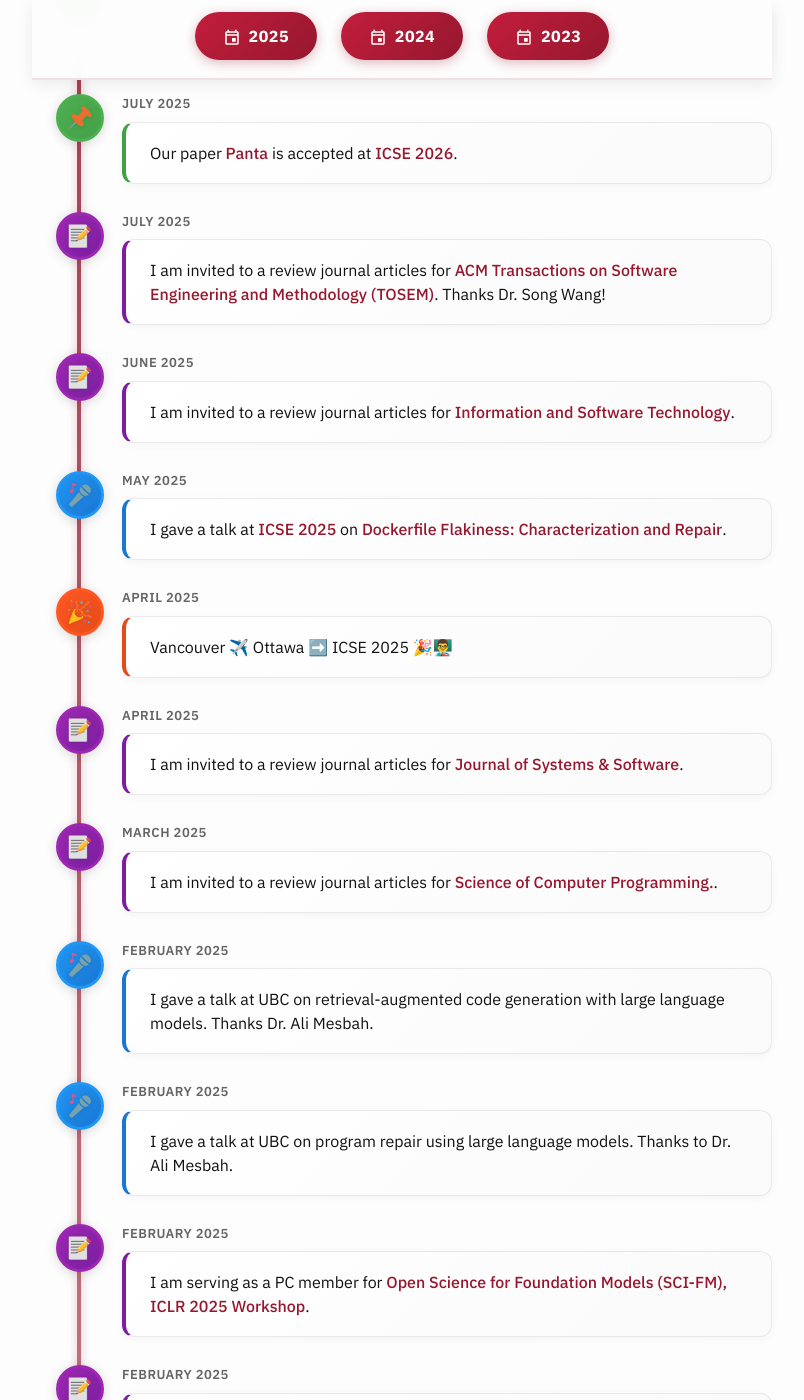
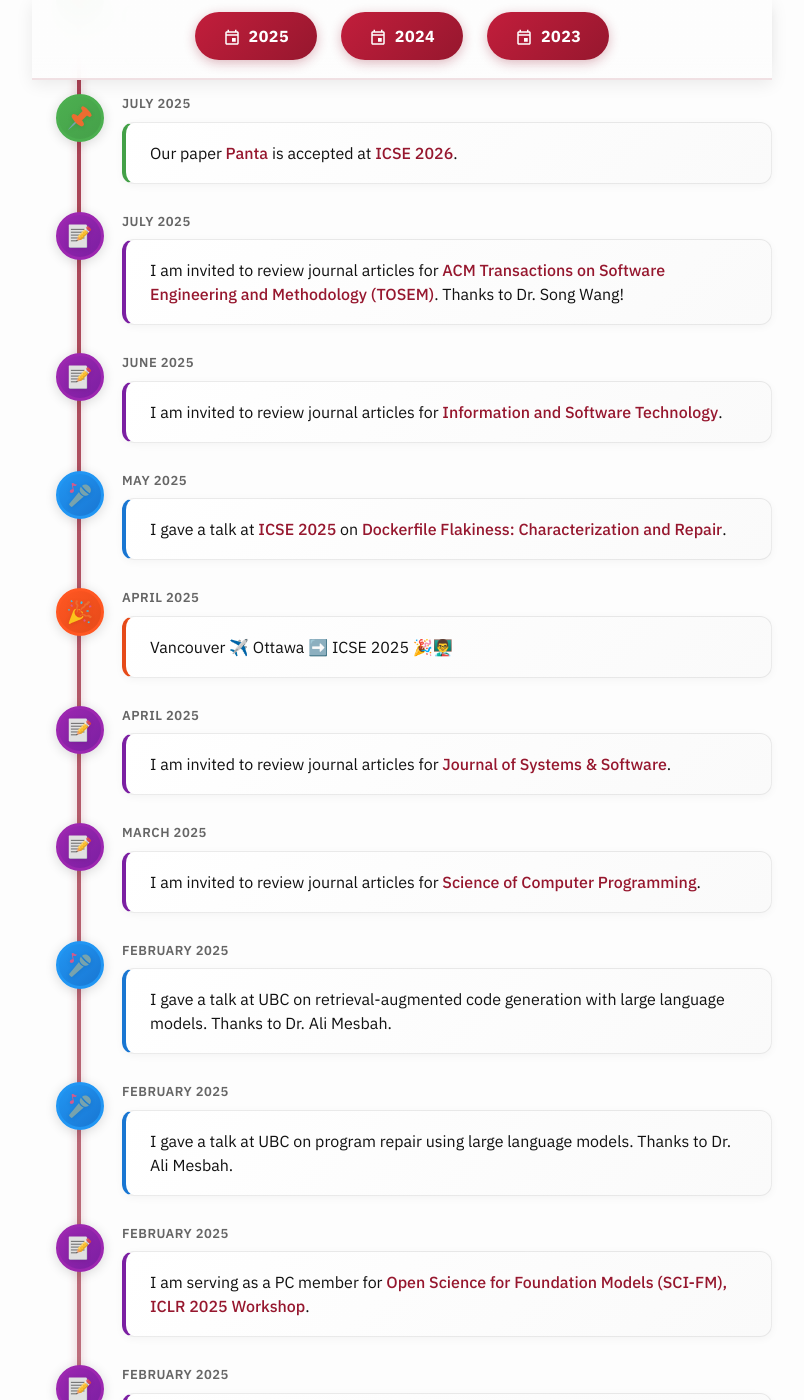
Before and after one commit to nashid/nashid.github.io, a Jekyll site: the page built from nav/news.md, in a window 1280 px wide and 1400 px high, scrolled down 1476 px. Shown: the whole window, without its empty margins (238-1042 px from the left). Built offline with Jekyll 4.4.1, drawn with Linux system fonts in a browser that asks for light colours; the list of posts is cut into pages by our own code; some of the changed text lies outside the part shown.

Commit message:
Fix grammar and typos in news timeline
Fix multiple grammatical errors and typos throughout the news section
for improved professionalism and readability.

Changes:
- Fix "invited to a review" → "invited to review" (6 occurrences)
- Fix "I gave a invited" → "I gave an invited" (3 occurrences)
- Fix "I will give a invited" → "I will give an invited" (1 occurrence)
- Fix "Thanks Dr." → "Thanks to Dr." (3 occurrences)
- Remove double period in "Science of Computer Programming"
- Fix "code related" → "code-related" (proper hyphenation)
- Fix "programming system group" → "programming systems group" (plural)

These fixes improve the professional quality of the news timeline text.

```diff
--- a/nav/news.md
+++ b/nav/news.md
@@ -73,7 +73,7 @@
   </div>
   <div class="timeline-date">September 2025</div>
   <div class="timeline-content">
-    I am invited to a review journal articles for <a href="https://link.springer.com/journal/10664">Empirical Software Engineering (EMSE)</a>.
+    I am invited to review journal articles for <a href="https://link.springer.com/journal/10664">Empirical Software Engineering (EMSE)</a>.
   </div>
 </div>
 
@@ -113,7 +113,7 @@
   </div>
   <div class="timeline-date">July 2025</div>
   <div class="timeline-content">
-    I am invited to a review journal articles for <a href="https://dl.acm.org/journal/tosem">ACM Transactions on Software Engineering and Methodology (TOSEM)</a>. Thanks Dr. Song Wang!
+    I am invited to review journal articles for <a href="https://dl.acm.org/journal/tosem">ACM Transactions on Software Engineering and Methodology (TOSEM)</a>. Thanks to Dr. Song Wang!
   </div>
 </div>
 
@@ -123,7 +123,7 @@
   </div>
   <div class="timeline-date">June 2025</div>
   <div class="timeline-content">
-    I am invited to a review journal articles for <a href="https://www.sciencedirect.com/journal/information-and-software-technology">Information and Software Technology</a>.
+    I am invited to review journal articles for <a href="https://www.sciencedirect.com/journal/information-and-software-technology">Information and Software Technology</a>.
   </div>
 </div>
 
@@ -153,7 +153,7 @@
   </div>
   <div class="timeline-date">April 2025</div>
   <div class="timeline-content">
-    I am invited to a review journal articles for <a href="https://www.sciencedirect.com/journal/journal-of-systems-and-software">Journal of Systems & Software</a>.
+    I am invited to review journal articles for <a href="https://www.sciencedirect.com/journal/journal-of-systems-and-software">Journal of Systems & Software</a>.
   </div>
 </div>
 
@@ -163,7 +163,7 @@
   </div>
   <div class="timeline-date">March 2025</div>
   <div class="timeline-content">
-    I am invited to a review journal articles for <a href="https://www.sciencedirect.com/journal/science-of-computer-programming">Science of Computer Programming.</a>.
+    I am invited to review journal articles for <a href="https://www.sciencedirect.com/journal/science-of-computer-programming">Science of Computer Programming</a>.
   </div>
 </div>
 
@@ -173,7 +173,7 @@
   </div>
   <div class="timeline-date">February 2025</div>
   <div class="timeline-content">
-    I gave a talk at UBC on retrieval-augmented code generation with large language models. Thanks Dr. Ali Mesbah.
+    I gave a talk at UBC on retrieval-augmented code generation with large language models. Thanks to Dr. Ali Mesbah.
   </div>
 </div>
 
@@ -235,7 +235,7 @@
   </div>
   <div class="timeline-date">December 2024</div>
   <div class="timeline-content">
-    I am invited to a review journal articles for <a href="https://dl.acm.org/journal/tosem">ACM Transactions on Software Engineering and Methodology (TOSEM)</a>. Thanks Dr. Iftekhar Ahmed!
+    I am invited to review journal articles for <a href="https://dl.acm.org/journal/tosem">ACM Transactions on Software Engineering and Methodology (TOSEM)</a>. Thanks to Dr. Iftekhar Ahmed!
   </div>
 </div>
 
@@ -255,7 +255,7 @@
   </div>
   <div class="timeline-date">October 2024</div>
   <div class="timeline-content">
-    I am invited to a review journal articles for <a href="https://www.sciencedirect.com/journal/journal-of-systems-and-software">Journal of Systems & Software (Special Issue)</a>. Thanks Dr. Andrea Stocco!
+    I am invited to review journal articles for <a href="https://www.sciencedirect.com/journal/journal-of-systems-and-software">Journal of Systems & Software (Special Issue)</a>. Thanks to Dr. Andrea Stocco!
   </div>
 </div>
 
@@ -345,7 +345,7 @@
   </div>
   <div class="timeline-date">May 2024</div>
   <div class="timeline-content">
-    I am invited to a review a journal article for <a href="https://onlinelibrary.wiley.com/journal/20477481">Journal of Software: Evolution and Process</a>. Thanks Dr. Andrea Stocco!
+    I am invited to review a journal article for <a href="https://onlinelibrary.wiley.com/journal/20477481">Journal of Software: Evolution and Process</a>. Thanks to Dr. Andrea Stocco!
   </div>
 </div>
 
```
Also changed, not shown: other parts of nav/news.md (+4 -4 lines).
